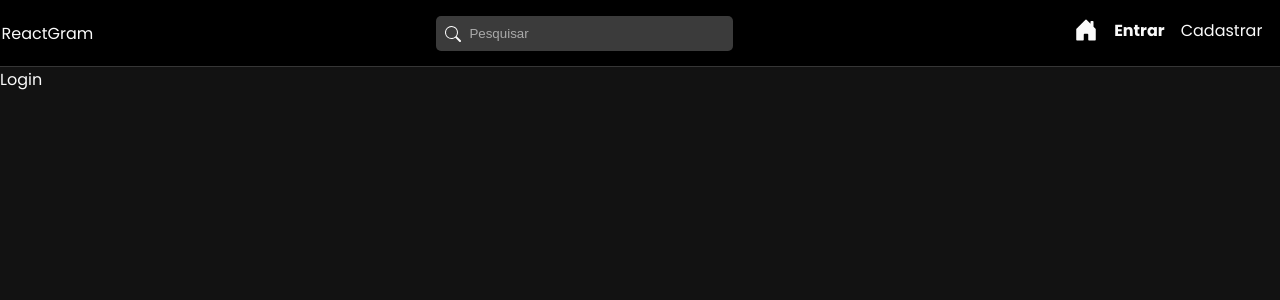
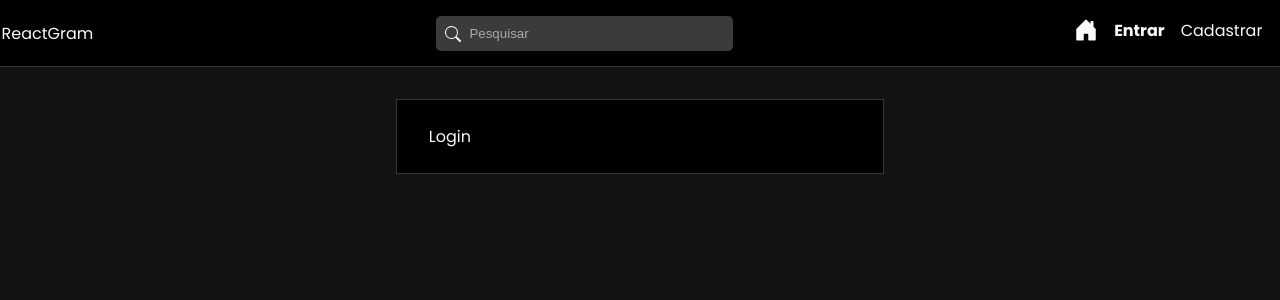
Before and after one commit to JoseGuiFerreira17/react-gram, a React (Vite) app in the folder frontend/: page /login in a window 1280 px wide. Shown: the top 300 px of the page. Built offline with nearby package versions, Linux system fonts and the light colour scheme.

Commit message:
creating auth form style

```diff
--- a/frontend/src/pages/Auth/Auth.css
+++ b/frontend/src/pages/Auth/Auth.css
@@ -0,0 +1,39 @@
+#login,
+#register {
+  border: 1px solid #363636;
+  background-color: #000;
+  padding: 1.5em 2em;
+  max-width: 33%;
+  margin: 2em auto;
+}
+
+#login h2,
+#register h2 {
+  text-align: center;
+  font-size: 2.1em;
+  margin-top: 0;
+}
+
+.subtitle {
+  font-weight: bold;
+  color: #999;
+  margin-bottom: 1.5em;
+}
+
+#login form,
+#register form {
+  padding-bottom: 1.5em;
+  margin-bottom: 1.5em;
+  border-bottom: 1px solid #363636;
+}
+
+#login p,
+#register p {
+  text-align: center;
+}
+
+#login p a,
+#register p a {
+  font-weight: bold;
+  color: #0094f6;
+}
--- a/frontend/src/pages/Auth/Login.jsx
+++ b/frontend/src/pages/Auth/Login.jsx
@@ -1,7 +1,7 @@
 import "./Auth.css";
 
 const Login = () => {
-  return <div>Login</div>;
+  return <div id="login">Login</div>;
 };
 
 export default Login;
--- a/frontend/src/pages/Auth/Register.jsx
+++ b/frontend/src/pages/Auth/Register.jsx
@@ -9,7 +9,7 @@
   };
 
   return (
-    <div>
+    <div id="register">
       <h2>ReactGram</h2>
       <p className="subtitle">Cadastre-se para ver as fotos dos seu amigos</p>
       <form onSubmit={handleSubmit}>
```
